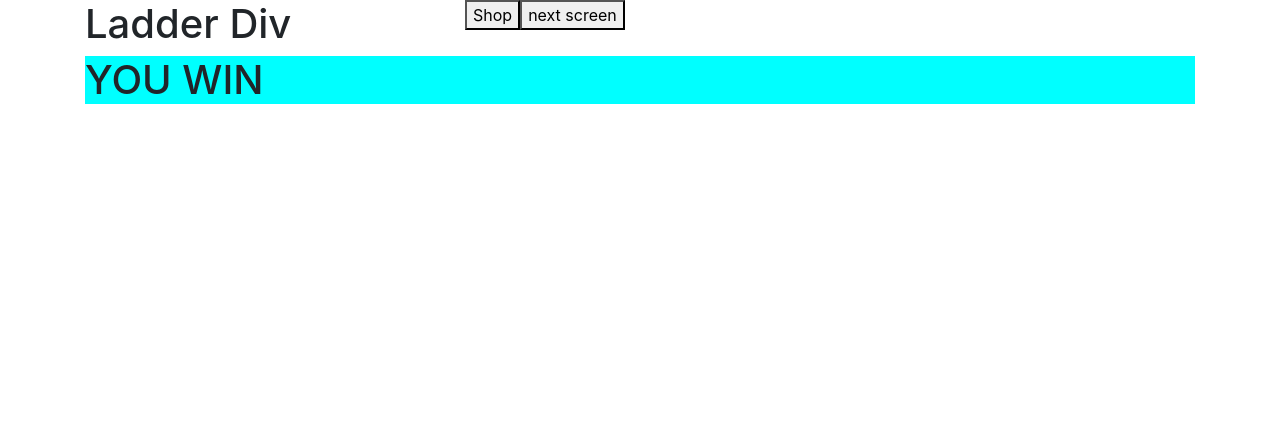
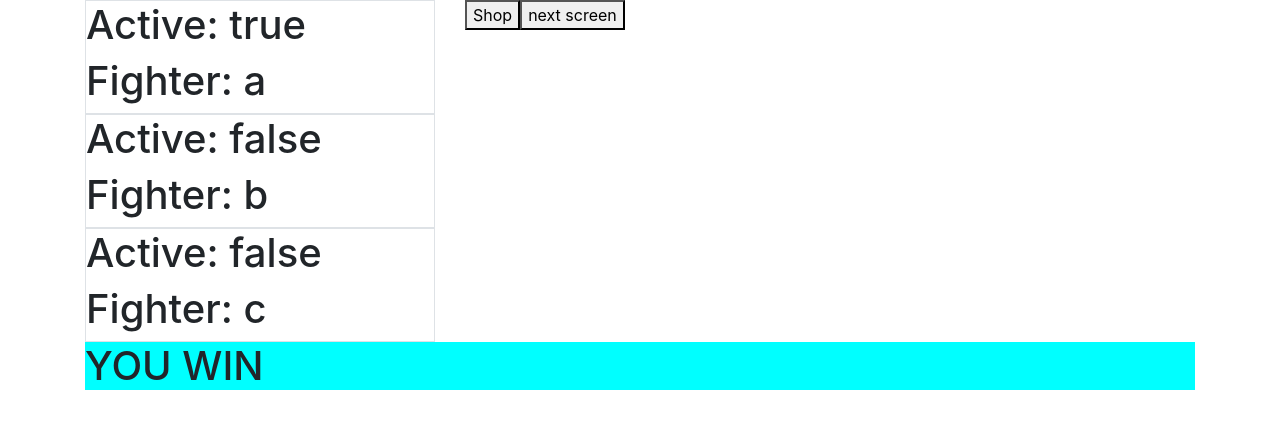
Before and after one commit to PeterBWu/Gladiator, a React (Create React App) app in the folder client/: page /shop in a window 1280 px wide. Shown: the top 428 px of the page. Built offline with nearby package versions, Linux system fonts and the light colour scheme; the HTML template or start-up script is replaced by a standard one.

Commit message:
modified ladder to accept props

```diff
--- a/client/src/Components/Ladder/index.js
+++ b/client/src/Components/Ladder/index.js
@@ -1,12 +1,21 @@
 import React from 'react'
-import Col from 'react-bootstrap/Col'
-import Row from 'react-bootstrap/Row'
-const Ladder = () => {
+
+// import Col from 'react-bootstrap/Col'
+// import Row from 'react-bootstrap/Row'
+
+import LadderStep from './../LadderStep'
+
+
+const Ladder = (props) => {
     return(
         <div>
-            <h1>Ladder Div</h1>
+            {
+                props.challengers.map((challenger,index) => <LadderStep key={index} active={props.round===(props.challengers.length-index) ? "true":"false"} fighter={challenger} />)
+            }
+
         </div>
     )
 }
 
+
 export default Ladder
--- /dev/null
+++ b/client/src/Components/LadderStep/index.js
@@ -0,0 +1,17 @@
+import React from 'react'
+
+const LadderStep = props => {
+
+    return(
+        <div className="border">
+            <h1>
+                Active: {props.active}
+            </h1>
+            <h1>
+                Fighter: {props.fighter}
+            </h1>
+        </div>
+    )
+}
+
+export default LadderStep
```
